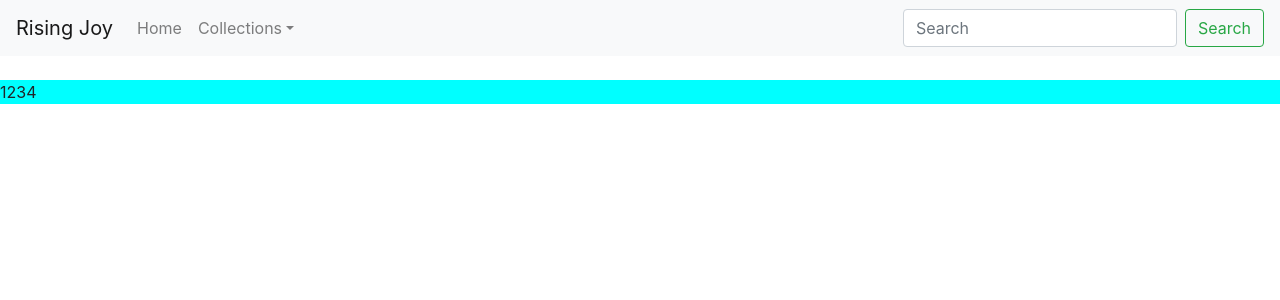
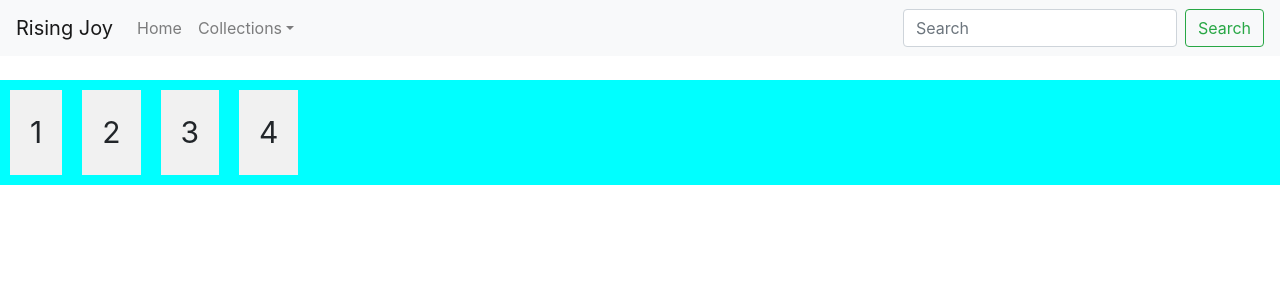
Before and after one commit to ksuares1/pin-scroll, a React (Create React App) app in the folder infinite-scroll/scroll/: page / in a window 1280 px wide. Shown: the top 300 px of the page. Built offline with nearby package versions, Linux system fonts and the light colour scheme.

Commit message:
updated css for flexbox

```diff
--- a/infinite-scroll/scroll/src/App.css
+++ b/infinite-scroll/scroll/src/App.css
@@ -15,3 +15,10 @@
   display:flex;
   background-color: aqua;
 }
+
+ .pinback{
+  background-color: #f1f1f1;
+  margin:10px;
+  padding: 20px;
+  font-size: 30px;
+}
--- a/infinite-scroll/scroll/src/components/Pinbox.js
+++ b/infinite-scroll/scroll/src/components/Pinbox.js
@@ -2,10 +2,10 @@
 const Pinbox = () => {
     return (
         <div class="flex-container">
-        <div>1</div>
-        <div>2</div>
-        <div>3</div>
-        <div>4</div>
+        <div class="pinback">1</div>
+        <div class="pinback">2</div>
+        <div class="pinback">3</div>
+        <div class="pinback">4</div>
       </div>
     )
 }
```
